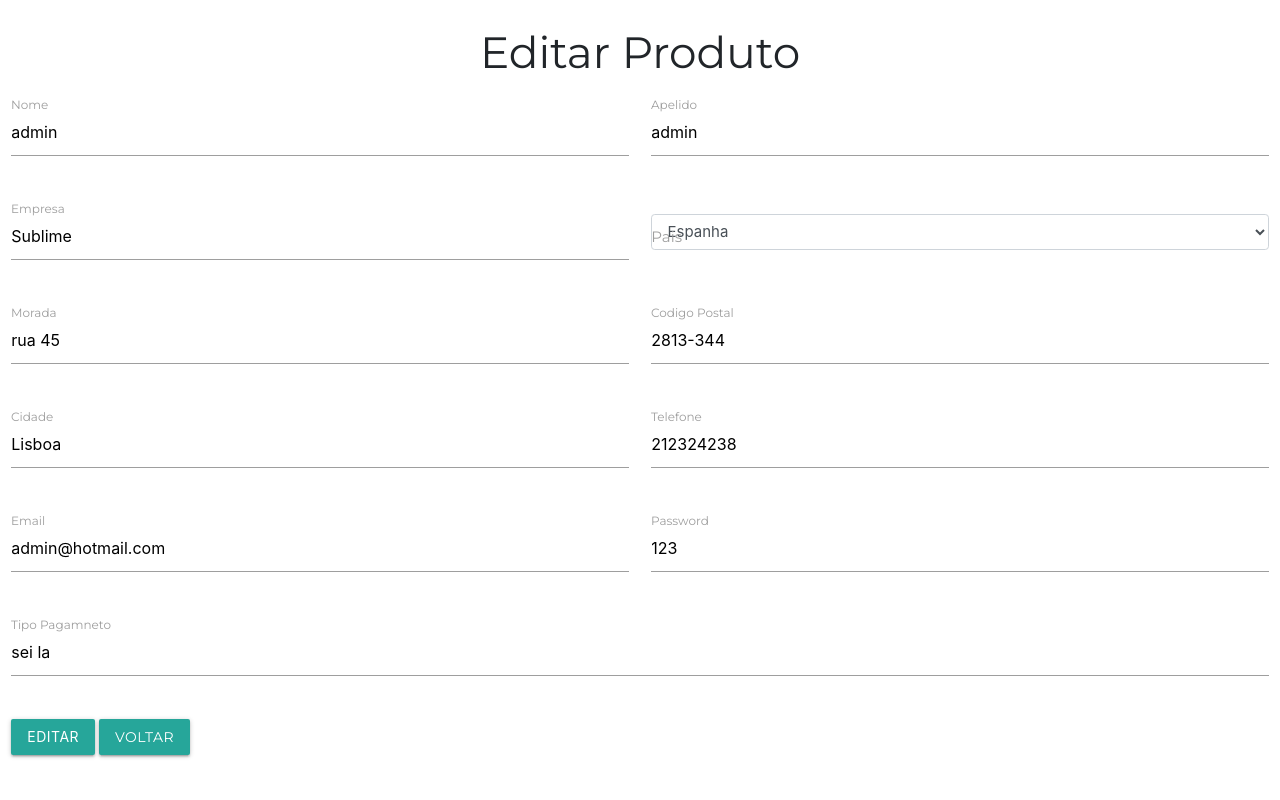
After one commit to Deusin86/Sublime, a PHP site: page /backoffice/editar_registos.php?id=1 in a window 1280 px wide. The commit adds this page. Run offline with PHP 8.4, Linux system fonts and the light colour scheme; data comes from the database, SQL or seed files in the repository.

Commit message:
lista registo editar registo minor bug

```diff
--- a/backoffice/adicionar_produto.php
+++ b/backoffice/adicionar_produto.php
@@ -222,11 +222,9 @@ include '../ligacao/conn.php';
 
 
 
-        $as=mysqli_query($conn,"INSERT INTO produtos (categoria, nome, preco_mercado, desconto, quantidade, descricao, img_frente, img_direita, img_esquerda, img_tras) VALUES ('$_POST[categoria]','$_POST[nome]','$_POST[preco]','$_POST[desconto]','$_POST[quantidade]','$_POST[descricao]','$img_path_frente','$img_path_direita','$img_path_esquerda','$img_path_tras')");
+        mysqli_query($conn,"INSERT INTO produtos (categoria, nome, preco_mercado, desconto, quantidade, descricao, img_frente, img_direita, img_esquerda, img_tras) VALUES ('$_POST[categoria]','$_POST[nome]','$_POST[preco]','$_POST[desconto]','$_POST[quantidade]','$_POST[descricao]','$img_path_frente','$img_path_direita','$img_path_esquerda','$img_path_tras')");
     //    echo '<meta http-equiv="refresh" content"=0;url=funcionarios.php">';
-      if($as==true){
-      echo 'INSERIDO  SUCESSO';
-      }
+
 
         include '../ligacao/desconn.php';
     }
--- /dev/null
+++ b/backoffice/editar_registos.php
@@ -0,0 +1,144 @@
+<!DOCTYPE html>
+<html>
+
+<?php
+    include '../ligacao/conn.php';
+    require_once '../funcoes/funcoes.php'; //chama as funcoes
+
+  $idx = $_GET['id'];
+  $dados = mysqli_fetch_array(mysqli_query($conn,"SELECT id_registo, nome, apelido, empresa, pais, morada, codigo_postal, cidade, telefone, email, password, tipo, tipo_pagamento FROM registo WHERE id_registo='$idx'"));
+  $as=mysqli_fetch_array(mysqli_query($conn, "SELECT nome From pais Where id_pais=$dados[pais]"));
+
+  if(!$dados)
+    include '../ligacao/desconn.php';
+   ?>
+
+<head>
+    <meta charset="utf-8">
+    <meta name="viewport" content="width=device-width, initial-scale=1.0">
+    <title>Funcionarios</title>
+    <link rel="stylesheet" href="https://cdnjs.cloudflare.com/ajax/libs/twitter-bootstrap/4.0.0/css/bootstrap.min.css">
+    <link rel="stylesheet" href="https://cdnjs.cloudflare.com/ajax/libs/ionicons/2.0.1/css/ionicons.min.css">
+    <link rel="stylesheet" href="https://cdnjs.cloudflare.com/ajax/libs/materialize/1.0.0-rc.2/css/materialize.min.css">
+    <!-- <link href="https://fonts.googleapis.com/icon?family=Material+Icons" rel="stylesheet"> -->
+     <script src="https://cdnjs.cloudflare.com/ajax/libs/materialize/1.0.0-rc.2/js/materialize.min.js"></script>
+    <link href="https://fonts.googleapis.com/css?family=Montserrat" rel="stylesheet">
+    <link rel="stylesheet" href="../css/styles.min.css">
+    <link rel="shortcut icon" type="image/png" href="img/logo.png">
+  <!--  <link rel="shortcut icon" href="favicon.ico" type="image/x-icon">
+    <link rel="icon" href="favicon.ico" type="image/x-icon">-->
+    <style>
+    body{
+      font-family:
+      'Montserrat',
+       sans-serif;
+    }
+    </style>
+
+</head>
+
+
+
+
+    <body>
+    <center><h3>Editar Produto</h3></center>
+      <div class="row">
+        <form class="col s12" method="post">
+          <div class="row">
+            <div class="input-field col s6">
+              <input name="nome" type="text" class="validate" value="<?php echo $dados['nome'] ?>">
+              <label>Nome</label>
+            </div>
+            <div class="input-field col s12">
+              <input name="apelido" type="text" class="validate" value="<?php echo $dados['apelido'] ?>">
+              <label>Apelido</label>
+            </div>
+          </div>
+          <div class="row">
+            <div class="input-field col s12">
+              <input name="empresa" type="text" class="validate" value="<?php echo $dados['empresa'] ?>">
+              <label>Empresa</label>
+            </div>
+            <div class="input-field col s12">
+              <label for="exampleFormControlSelect1">Pais</label>
+              <select class="form-control" id="exampleFormControlSelect1" name="pais" >
+                <?php
+                  include '../ligacao/conn.php';
+                  $as=mysqli_fetch_array(mysqli_query($conn, "SELECT nome From pais Where id_pais=$dados[pais]"));
+                  $all=mysqli_query($conn, "SELECT id_pais, nome From pais");
+                  while($row=mysqli_fetch_assoc($all)){
+                    echo '<option value="'.$row["id_pais"].'" selected>'.$row["nome"].'</option>';
+              /*  echo '<option value="'.$row['id_pais'].'"'; if($dados['pais']==$all['id_pais']){  echo' selected';} echo '>'.$row["nome"].'</option>';*/
+                  }
+                  include '../ligacao/desconn.php';
+                ?>
+              </select>
+            </div>
+            </div>
+          <div class="row">
+            <div class="input-field col s12">
+              <input name="morada" type="text" class="validate" value="<?php echo $dados['morada'] ?>">
+              <label>Morada</label>
+            </div>
+            <div class="input-field col s6">
+              <input name="codigo_postal" type="text" class="validate" value="<?php echo $dados['codigo_postal'] ?>">
+              <label>Codigo Postal</label>
+            </div>
+            </div>
+
+            <div class="row">
+              <div class="input-field col s12">
+                <input name="cidade" type="text" class="validate" value="<?php echo $dados['cidade'] ?>">
+                <label>Cidade</label>
+              </div>
+              <div class="input-field col s6">
+                <input name="telefone" type="text" class="validate" value="<?php echo $dados['telefone'] ?>">
+                <label>Telefone</label>
+              </div>
+            </div>
+
+            <div class="row">
+              <div class="input-field col s12">
+                <input name="email" type="text" class="validate" value="<?php echo $dados['email'] ?>">
+                <label>Email</label>
+              </div>
+              <div class="input-field col s6">
+                <input name="password" type="text" class="validate" value="<?php echo $dados['password'] ?>">
+                <label>Password</label>
+              </div>
+            </div>
+
+            <div class="row">
+              <div class="input-field col s6">
+                <input name="tipo_pagamento" type="text" class="validate" value="<?php echo $dados['tipo_pagamento'] ?>">
+                <label>Tipo Pagamneto</label>
+              </div>
+            </div>
+
+          <button class="btn waves-effect waves-light" type="submit" name="editar">Editar</button>
+
+          <a class="btn btn-primary" href="registos_lista.php" role="button">Voltar</a>
+        </form>
+      </div>
+
+      <?php
+        include '../ligacao/conn.php';
+    /*  $idx = $_GET['id'];
+        $querys =mysqli_query($conn, "SELECT id_produto, categoria, nome, preco_mercado, desconto, quantidade, descricao, img_frente, img_direita, img_esquerda, img_tras FROM produtos WHERE id_produto='$idx'");
+        $colunas = $querys->fetch_assoc();*/
+
+        if (isset($_POST['editar'])) {
+          mysqli_query($conn, "UPDATE registo SET nome = '$_POST[nome]', apelido = '$_POST[apelido]', empresa = '$_POST[empresa]', pais = '$_POST[pais]', morada = '$_POST[morada]',
+            codigo_postal = '$_POST[codigo_postal]', cidade = '$_POST[cidade]', telefone = '$_POST[telefone]', email = '$_POST[email]', password ='$_POST[password]',
+            tipo_pagamento='$_POST[tipo_pagamento]' WHERE id_registo='$idx'");
+        //  echo '<meta http-equiv="refresh" content"=0;url=consulta_produtos.php">';
+
+          include '../ligacao/desconn.php';
+
+          }
+      ?>
+
+
+    </body>
+
+</html>
```
Also changed, not shown: backoffice/editar_produtos.php (+3 -5 lines), backoffice/paineladmin.php (+8 -0 lines), backoffice/registos_lista.php (added, +155 -0 lines).
